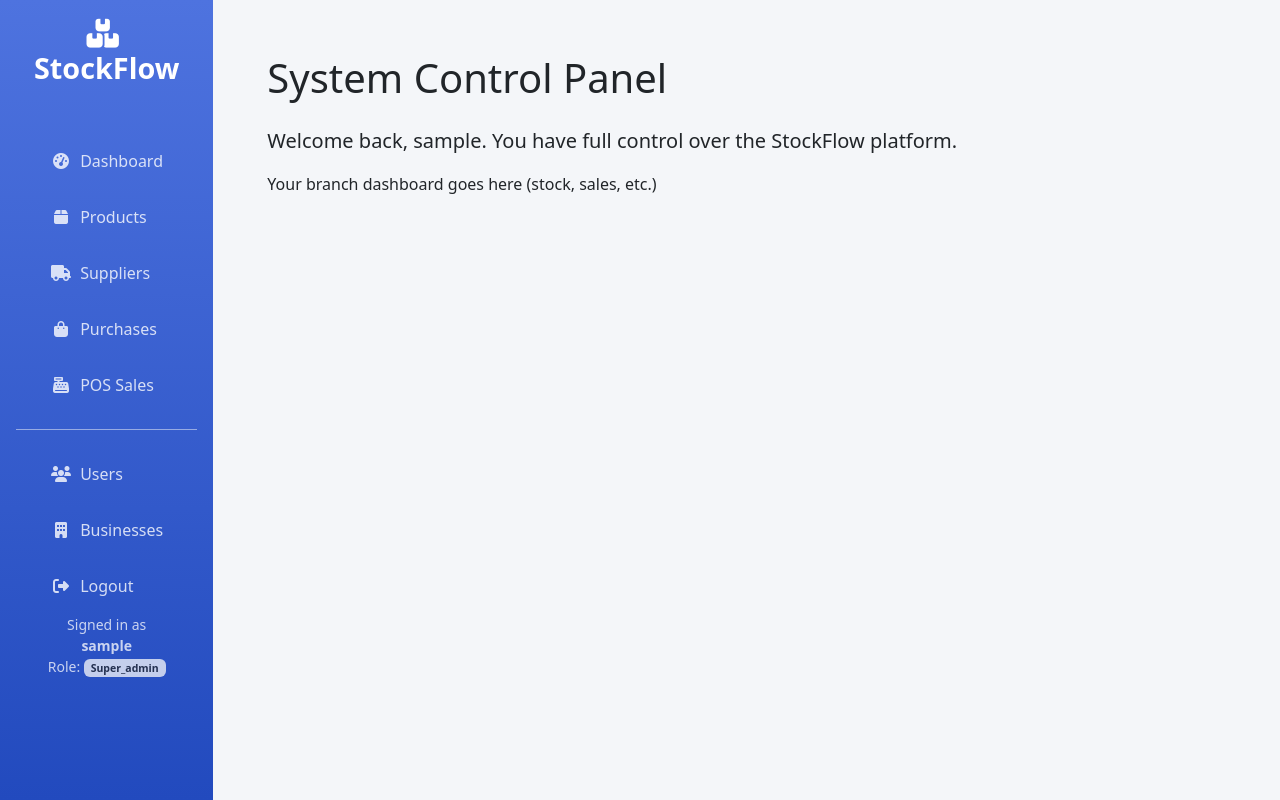
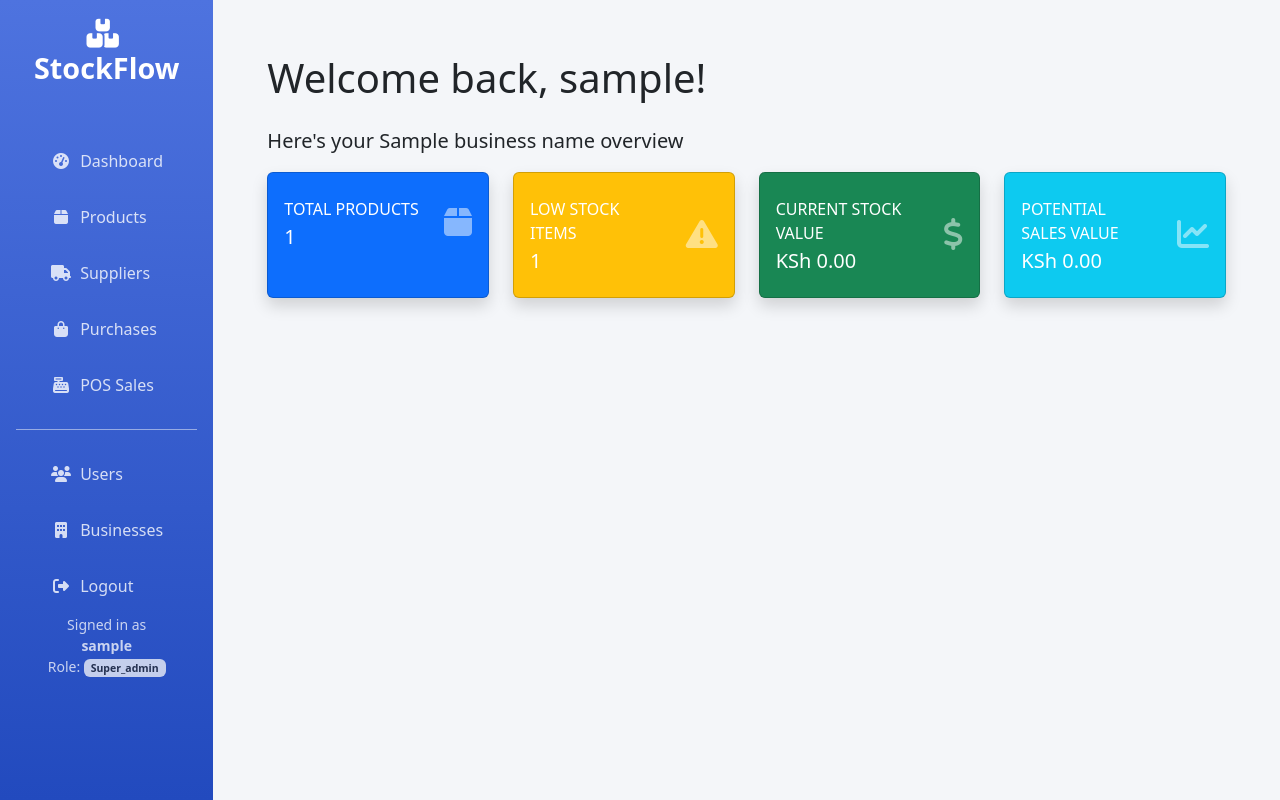
Before and after one commit to VINN5/StockFlow, a Flask app: template frontend/templates/dashboard.html in a window 1280 px wide. Run offline with Flask 3, Linux system fonts and the light colour scheme; the visitor is signed in with stand-in values (Sample User, id 1); the template is opened without the code that fills it: most values are stand-ins (such as "Sample title", 1, 10 or a date in 2020).

Commit message:
Fix dashboard: branch admins now see operational stock stats view

```diff
--- a/frontend/templates/dashboard.html
+++ b/frontend/templates/dashboard.html
@@ -4,13 +4,14 @@
 
 {% block content %}
 <div class="container mt-4">
+    {% if is_super_admin %}
+    <!-- Super Admin: System Control Panel -->
     <h1 class="mb-4">System Control Panel</h1>
     <p class="lead">Welcome back, {{ session['username'] }}. You have full control over the StockFlow platform.</p>
 
-    {% if is_super_admin %}
     <div class="row mb-5">
         <div class="col-md-6">
-            <div class="card shadow border-primary">
+            <div class="card shadow border-primary h-100 py-2">
                 <div class="card-body text-center">
                     <h2 class="text-primary">{{ total_businesses }}</h2>
                     <p class="mb-0">Active Businesses</p>
@@ -18,7 +19,7 @@
             </div>
         </div>
         <div class="col-md-6">
-            <div class="card shadow border-success">
+            <div class="card shadow border-success h-100 py-2">
                 <div class="card-body text-center">
                     <h2 class="text-success">{{ total_users }}</h2>
                     <p class="mb-0">Total Users</p>
@@ -43,13 +44,13 @@
             <h3>Active Businesses</h3>
             <div class="list-group">
                 {% for biz in businesses %}
-                <a href="#" class="list-group-item list-group-item-action">
+                <div class="list-group-item">
                     <div class="d-flex w-100 justify-content-between">
-                        <h5 class="mb-1">{{ biz.name }}</h5>
+                        <h6 class="mb-1">{{ biz.name }}</h6>
                         <small>{{ biz.created_at.strftime('%b %d') }}</small>
                     </div>
                     <p class="mb-1">{{ biz.location or 'No location' }}</p>
-                </a>
+                </div>
                 {% else %}
                 <div class="alert alert-info">No businesses yet</div>
                 {% endfor %}
@@ -82,8 +83,76 @@
     </div>
 
     {% else %}
+    <!-- Branch Admin / Cashier: Operational Dashboard -->
+    <h1 class="mb-4">Welcome back, {{ session['username'] }}!</h1>
+    <p class="lead">Here's your {{ business_name }} overview</p>
 
-    <p>Your branch dashboard goes here (stock, sales, etc.)</p>
+    <div class="row mb-4">
+        <div class="col-xl-3 col-md-6 mb-4">
+            <div class="card bg-primary text-white shadow h-100 py-2">
+                <div class="card-body">
+                    <div class="row no-gutters align-items-center">
+                        <div class="col mr-2">
+                            <div class="text-xs font-weight-bold text-uppercase mb-1">Total Products</div>
+                            <div class="h5 mb-0 font-weight-bold">{{ total_products }}</div>
+                        </div>
+                        <div class="col-auto">
+                            <i class="fas fa-box fa-2x text-white opacity-50"></i>
+                        </div>
+                    </div>
+                </div>
+            </div>
+        </div>
+
+        <div class="col-xl-3 col-md-6 mb-4">
+            <div class="card bg-warning text-white shadow h-100 py-2">
+                <div class="card-body">
+                    <div class="row no-gutters align-items-center">
+                        <div class="col mr-2">
+                            <div class="text-xs font-weight-bold text-uppercase mb-1">Low Stock Items</div>
+                            <div class="h5 mb-0 font-weight-bold">{{ low_stock_count }}</div>
+                        </div>
+                        <div class="col-auto">
+                            <i class="fas fa-exclamation-triangle fa-2x text-white opacity-50"></i>
+                        </div>
+                    </div>
+                </div>
+            </div>
+        </div>
+
+        <div class="col-xl-3 col-md-6 mb-4">
+            <div class="card bg-success text-white shadow h-100 py-2">
+                <div class="card-body">
+                    <div class="row no-gutters align-items-center">
+                        <div class="col mr-2">
+                            <div class="text-xs font-weight-bold text-uppercase mb-1">Current Stock Value</div>
+                            <div class="h5 mb-0 font-weight-bold">KSh {{ "%.2f"|format(total_stock_value) }}</div>
+                        </div>
+                        <div class="col-auto">
+                            <i class="fas fa-dollar-sign fa-2x text-white opacity-50"></i>
+                        </div>
+                    </div>
+                </div>
+            </div>
+        </div>
+
+        <div class="col-xl-3 col-md-6 mb-4">
+            <div class="card bg-info text-white shadow h-100 py-2">
+                <div class="card-body">
+                    <div class="row no-gutters align-items-center">
+                        <div class="col mr-2">
+                            <div class="text-xs font-weight-bold text-uppercase mb-1">Potential Sales Value</div>
+                            <div class="h5 mb-0 font-weight-bold">KSh {{ "%.2f"|format(potential_sales_value) }}</div>
+                        </div>
+                        <div class="col-auto">
+                            <i class="fas fa-chart-line fa-2x text-white opacity-50"></i>
+                        </div>
+                    </div>
+                </div>
+            </div>
+        </div>
+    </div>
+
     {% endif %}
 </div>
 {% endblock %}
```
